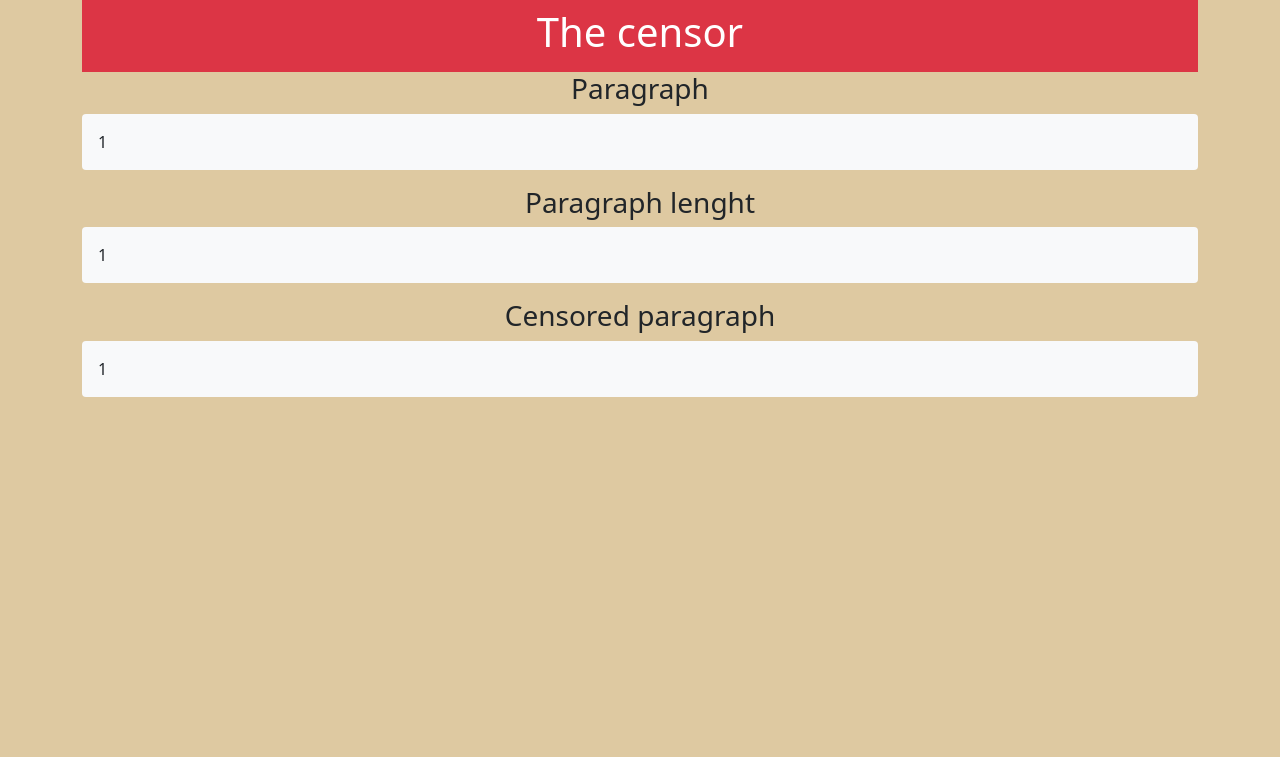
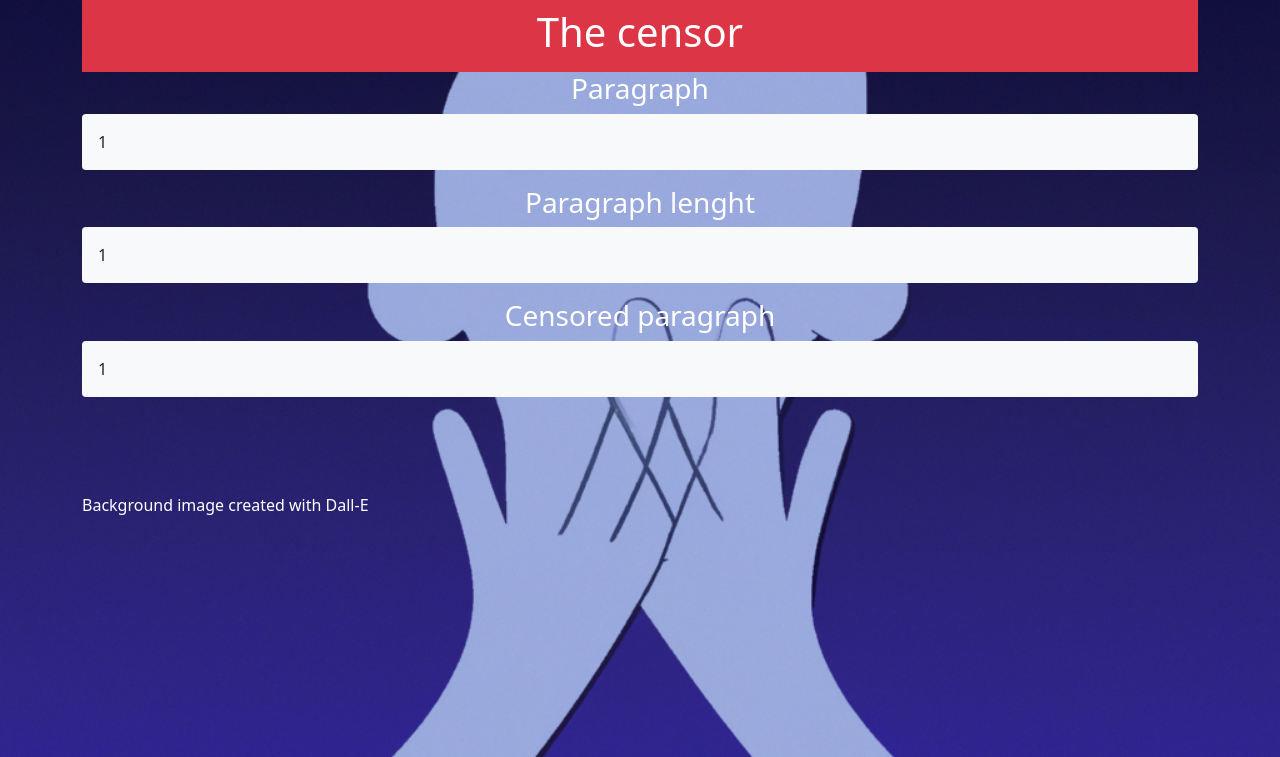
Before and after one commit to giuseppevignanello/php-badwords, a PHP site: page /badWord.php?paragraph=1 in a window 1280 px wide. Shown: the top 757 px of the page. Run offline with PHP 8.4, Linux system fonts and the light colour scheme; data that the repository does not hold is empty.

Commit message:
add bg image

```diff
--- a/assets/css/style.css
+++ b/assets/css/style.css
@@ -1,3 +1,6 @@
 body {
-    background-color: rgba(219, 196, 152, 0.904);
+    background-image: url("../img/DALL·E\ 2023-05-03\ 17.45.04\ -\ something\ that\ refers\ to\ the\ idea\ of\ censorship\ minimalist.png");
+    background-repeat: no-repeat;
+    background-size: cover;
+    background-position: center;
 }
--- a/badWord.php
+++ b/badWord.php
@@ -25,21 +25,21 @@ $paragraphLen = strlen($paragraph);
         <header class="text-center text-white bg-danger py-2">
             <h1>The censor</h1>
         </header>
-        <h3 class="text-center"> Paragraph</h3>
+        <h3 class="text-center text-white"> Paragraph</h3>
         <p class="bg-light p-3 rounded">
             <?php
             echo ($paragraph);
             ?>
 
         </p>
-        <h3 class="text-center"> Paragraph lenght</h3>
+        <h3 class="text-center text-white"> Paragraph lenght</h3>
         <p class="bg-light p-3 rounded">
 
             <?php
             echo ($paragraphLen);
             ?>
         </p>
-        <h3 class="text-center"> Censored paragraph</h3>
+        <h3 class="text-center text-white"> Censored paragraph</h3>
         <p class="bg-light p-3 rounded">
 
             <?php
@@ -47,6 +47,7 @@ $paragraphLen = strlen($paragraph);
             echo str_replace($badWord, "***", $paragraph)
                 ?>
         </p>
+        <footer class="text-white mt-5 pt-5"> <span> Background image created with Dall-E</span></footer>
     </div>
 
 
--- a/index.php
+++ b/index.php
@@ -20,11 +20,11 @@
     <div class="container">
         <form action="badWord.php" method="get">
             <div class="mb-3">
-                <label for="exampleFormControlTextarea1" class="form-label">Write a pargraph</label>
+                <label for="exampleFormControlTextarea1" class="form-label text-white">Write a pargraph</label>
                 <textarea class="form-control" name="paragraph" id=paragraph rows="3"></textarea>
             </div>
             <div class="my-2">
-                <label for="badWord">Select a Bad Word</label>
+                <label for="badWord" class="text-white">Select a Bad Word</label>
                 <input class="form-control" type="text" name="badWord" id=badWord>
             </div>
             <div class="my-2">
```
Also changed, not shown: assets/img/DALL·E 2023-05-03 17.45.04 - something that refers to the idea of censorship minimalist.png (added).
